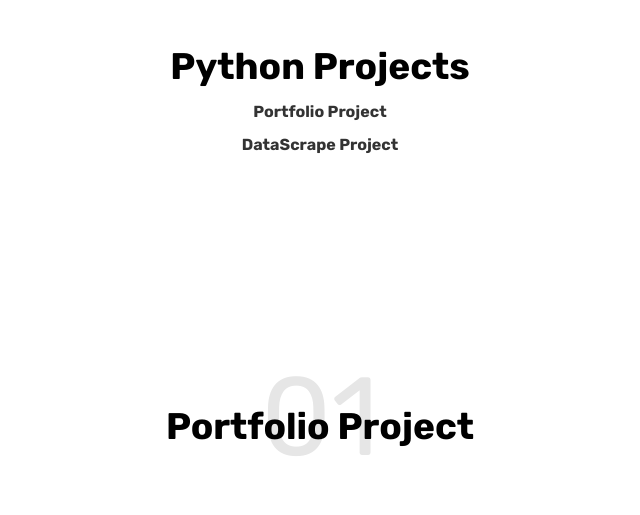
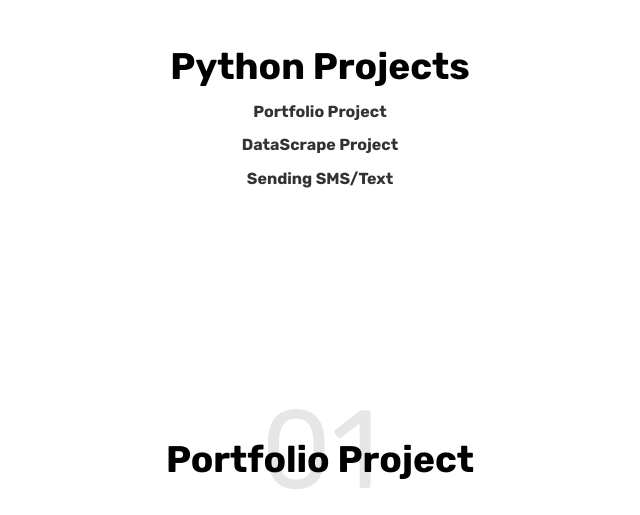
Before and after one commit to kristen-gillen/python_server, a Flask app: page /project.html in a window 1280 px wide. Shown: the part 66-581 px from the top of the page, without its empty margins (320-960 px from the left). Run offline with Flask 2, Linux system fonts and the light colour scheme; some libraries are stand-ins or nearby versions.

Commit message:
additional html updates to project page

```diff
--- a/templates/project.html
+++ b/templates/project.html
@@ -80,6 +80,7 @@
                       <ul class="list-unstyled">
                           <h5 class="h5"><a href="#portfolio">Portfolio Project</a></h5>
                           <h5 class="h5"><a href="#datascrape">DataScrape Project</a></h5>
+                          <h5 class="h5"><a href="#sendtext">Sending SMS/Text</a></h5>
 
 
 
@@ -185,7 +186,7 @@
   </div>
 </div>
 
-
+<a name="sendtext"></a>
 <div class="section-container">
   <div class="container">
     <div class="row">
```
